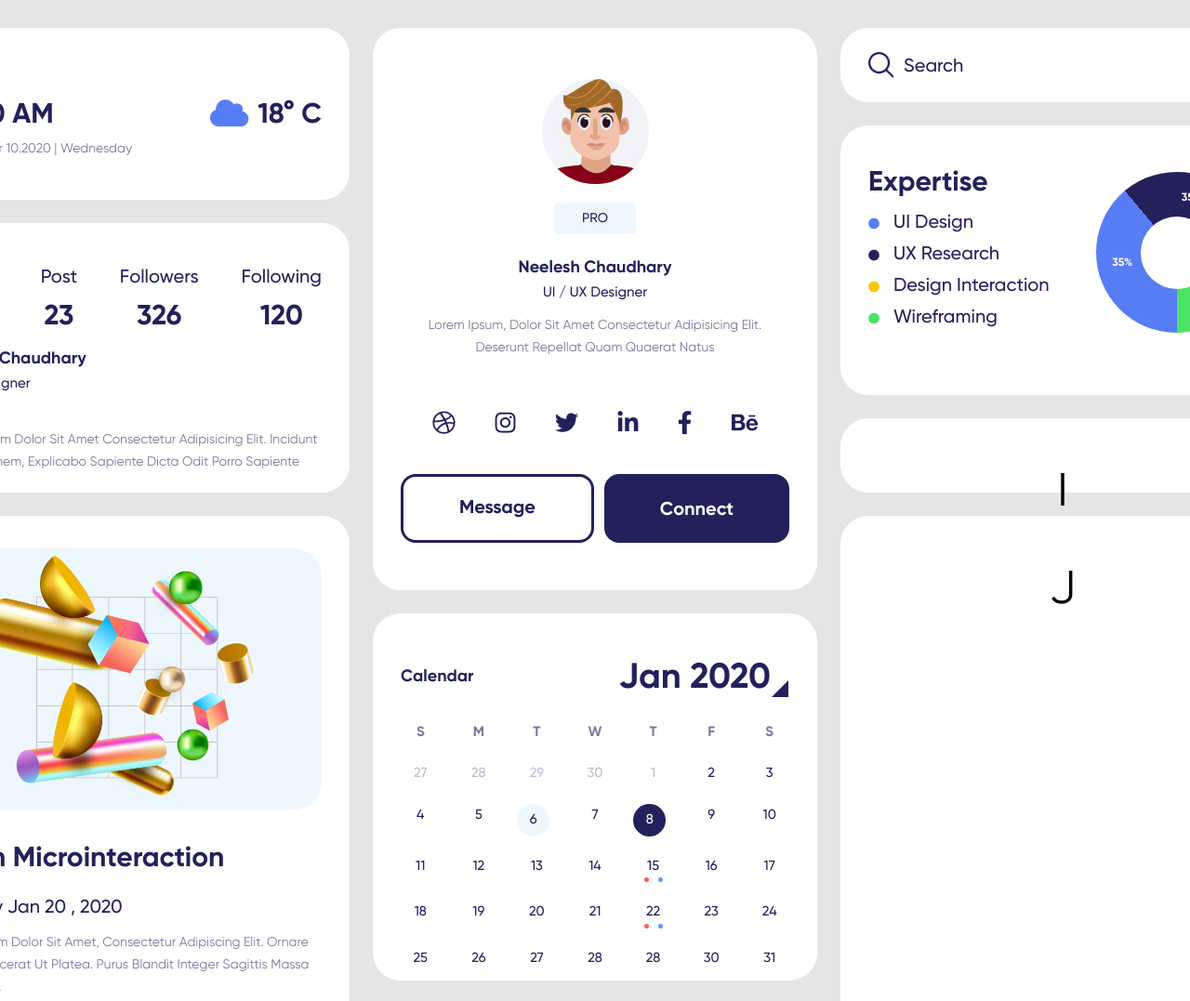
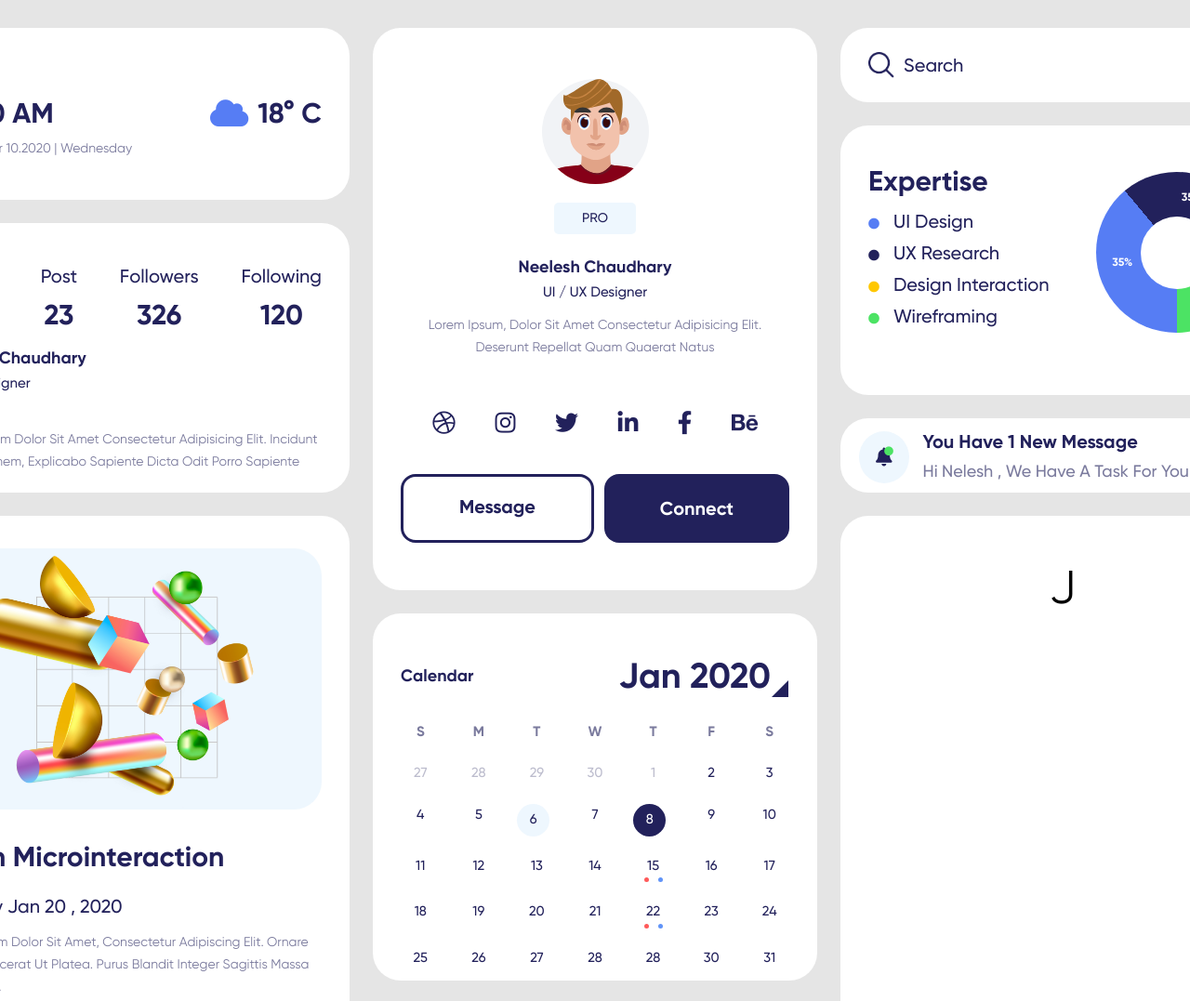
Before and after one commit to parisaAd/Elements.community, a plain HTML site: page index.html in a window 1280 px wide. Shown: the top 1077 px of the page at 93% size. Drawn offline with Linux system fonts and the light colour scheme; files whose address does not match are found by name.

Commit message:
box notfication added

```diff
--- a/index.html
+++ b/index.html
@@ -216,7 +216,18 @@
                 </div>
 
             </div>
-            <div class="item item_i">i</div>
+            <div class="item item_i">
+
+                <span class="notfig"><i class="fas fa-circle" style="color: #4CE364;"></i></span>
+                <span class="alarm">
+                    <i class="fas fa-bell"></i>
+
+                </span>
+                <div class="notfication">
+                    <p class="notfic bold">you have 1 new message</p>
+                    <p class="notfic medium">hi nelesh , we have a task for you...</p>
+                </div>
+            </div>
             <div class="item item_j">j</div>
 
         </div>
--- a/style.css
+++ b/style.css
@@ -507,8 +507,55 @@ main{
 .item_i{
     grid-column: 3/4;
     grid-row: 5/6;
+    padding: 0;
+    display: flex;
+    align-items: center;
+}
 
+.alarm{
+    position: relative;
+    display: block;
+    margin-bottom: 1.5rem;
+    margin-left: 2rem;
+    top: 0;
+    left: 0;
 }
+
+.notfig i{
+    position: absolute;
+    content: '';
+    font-size: 1rem;
+    transform: translate(47px,-10px);
+    z-index: 2;
+}
+
+.alarm i{
+    font-size: 2rem;
+    color: var(--color-primary);
+    background-color: #EEF7FE;
+    padding: 1.8rem;
+    border-radius: 100%;
+}
+
+
+.notfication{
+    display: flex;
+    flex-direction: column;
+    align-items: flex-start;
+    margin-left: 1.5rem;
+}
+
+.notfic.bold{
+    font-size: 2rem;
+}
+
+.notfic.medium{
+    font-size: 1.8rem;
+    color: rgb(34, 33, 91, 0.6);
+}
+
+
+
 
 .item_j{
     grid-column: 3/4;
```
